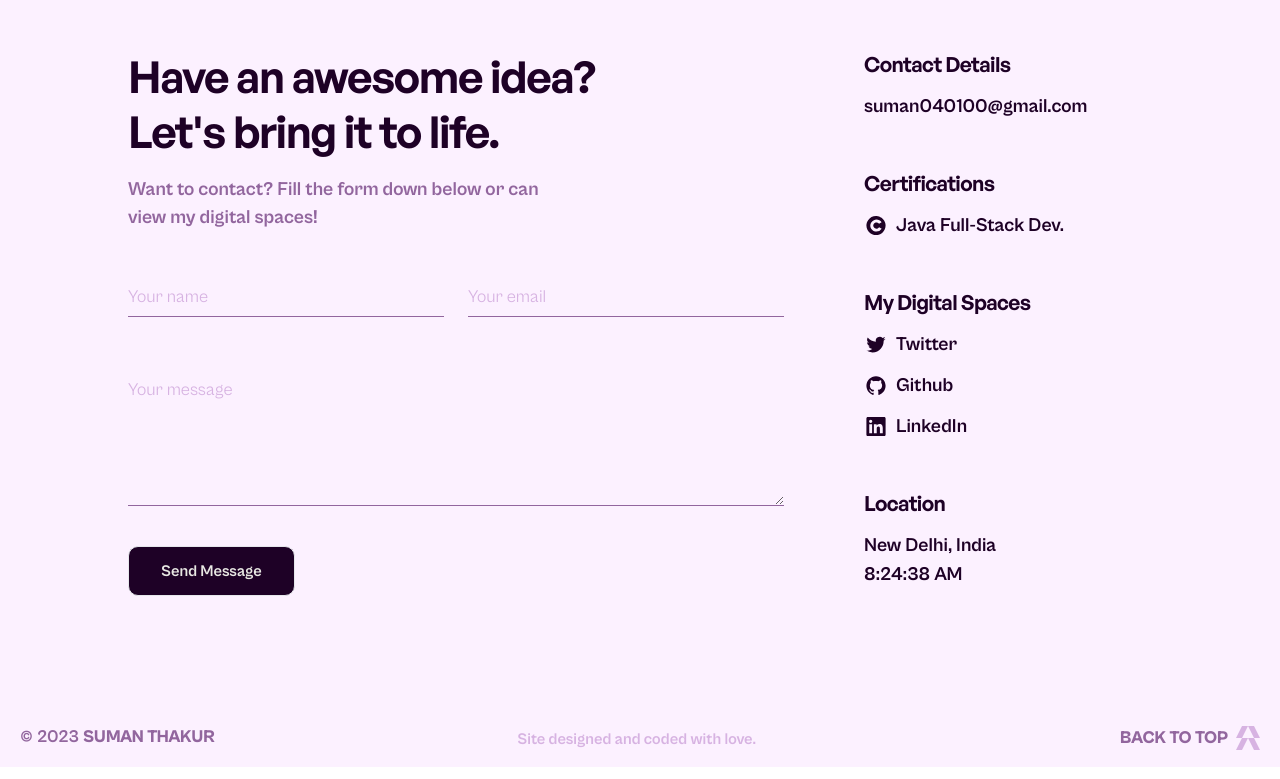
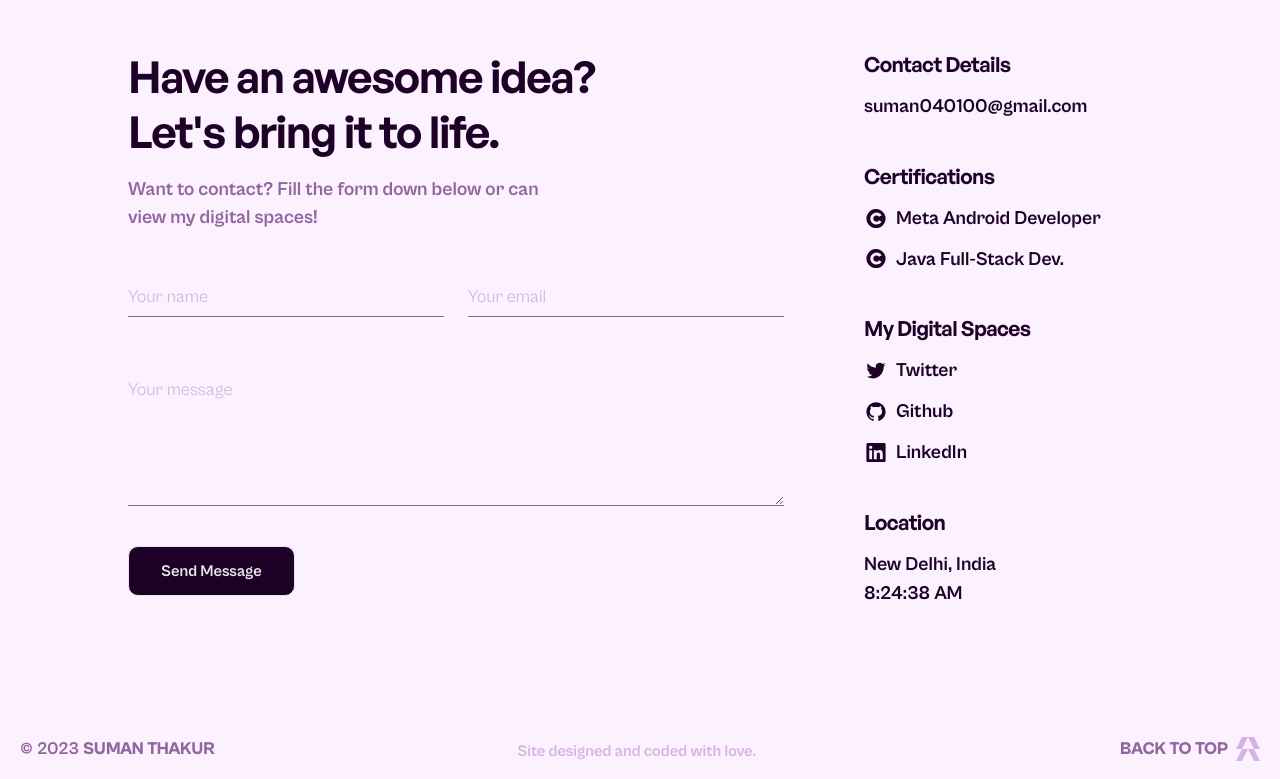
Before and after one commit to sumanthakur0401/portfolio, a React (Vite) app: page / in a window 1280 px wide. Shown: the part 6400-7179 px from the top of the page. Built offline with nearby package versions, Linux system fonts and the light colour scheme.

Commit message:
Adding certification

```diff
--- a/src/components/homepage/Contact.jsx
+++ b/src/components/homepage/Contact.jsx
@@ -189,6 +189,19 @@ export default function Contact() {
             <h4 className="text-body-1 2xl:text-4xl font-semibold">Certifications</h4>
             <div className="space-y-3 text-body-2 2xl:text-3xl">
             <a
+              href="https://www.coursera.org/account/accomplishments/professional-cert/PZPWUN3PLXXG"
+              className="group flex items-center space-x-2"
+              target="_blank"
+              rel="noreferrer"
+            >
+              <Icon icon="simple-icons:coursera" className="text-accent-300 group-hover:text-blue-700 w-6" />
+              <div className="relative">
+                <span>Meta Android Developer</span>
+                <span className="absolute bottom-0 left-0 h-[0.10em] w-0 rounded-full bg-secondary-600 duration-300 ease-in-out group-hover:w-full"></span>
+              </div>
+            </a>
+
+            <a
               href="https://coursera.org/share/da71af1eda7ec0c5a1b420384a52c607"
               className="group flex items-center space-x-2"
               target="_blank"
```
